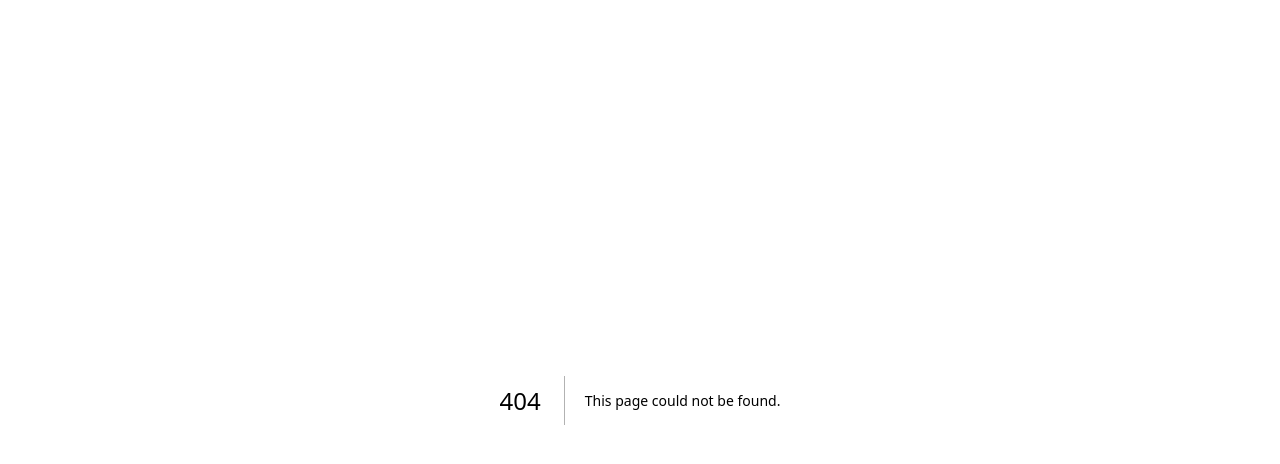
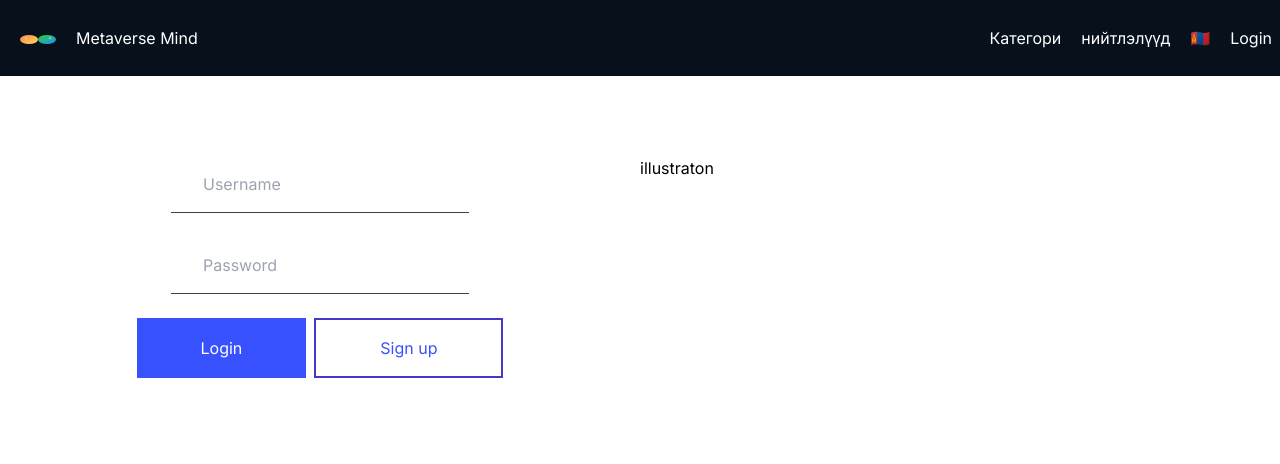
Before and after one commit to mongonsh/metaverse-mind-ui, a Next.js app: page /admin/auth/login in a window 1280 px wide. Before the commit this address had no page. Shown: the top 464 px of the page. Built offline with nearby package versions, Linux system fonts and the light colour scheme.

Commit message:
little fix

```diff
--- a/src/app/admin/article/create/page.tsx
+++ b/src/app/admin/article/create/page.tsx
@@ -12,7 +12,9 @@ import Image from "next/image";
 
 const Article = () => {
   const [title, setTitle] = useState<string>("");
+  const [titleJp, setTitleJp] = useState<string>("");
   const [content, setContent] = useState<string>("");
+  const [contentjp, setContentJp] = useState<string>("");
   const [category, setCategory] = useState<string>("");
   const [language, setLanguage] = useState<string>("");
   const [uploadedImage, setUploadedImage] = useState("");
@@ -103,7 +105,7 @@ const Article = () => {
           >
             {categories.map((category: any, idx): any => {
               return (
-                <option value={category?.name} key={idx}>
+                <option value={category?.id} key={idx}>
                   {category?.name}
                 </option>
               );
@@ -136,6 +138,7 @@ const Article = () => {
         >
           Үүсгэх
         </button>
+        <div className="flex gap-3">
           <input
             type="text"
             className="p-2 border-0 border-b-2 border-black"
@@ -144,6 +147,16 @@ const Article = () => {
             onChange={(e) => setTitle(e.target.value)}
             placeholder="Гарчиг"
           />
+
+          <input
+            type="text"
+            className="p-2 border-0 border-b-2 border-black"
+            width={"50%"}
+            value={titleJp}
+            onChange={(e) => setTitleJp(e.target.value)}
+            placeholder="Гарчиг"
+          />
+        </div>
         <label htmlFor="">Cover зураг байршуулах</label>
         <input
           type="file"
@@ -152,7 +165,10 @@ const Article = () => {
             handleFileChange(e);
           }}
         />
+        <div className="flex gap-3">
           <ReactQuillDynamicWrapper value={content} onChange={setContent} />
+          <ReactQuillDynamicWrapper value={contentjp} onChange={setContentJp} />
+        </div>
       </form>
 
       {mediaUrl && (
--- a/src/app/admin/auth/Signin.tsx
+++ /dev/null
@@ -1,7 +0,0 @@
-import React from "react";
-
-function Signin() {
-  return <div>Signin</div>;
-}
-
-export default Signin;
--- /dev/null
+++ b/src/app/admin/auth/login/page.tsx
@@ -0,0 +1,75 @@
+"use client";
+import { useState } from "react";
+import axios from "axios";
+import { useRouter } from "next/navigation";
+
+export default function Login() {
+  const [username, setUsername] = useState("");
+  const [password, setPassword] = useState("");
+  const [error, setError] = useState("");
+  const router = useRouter();
+
+  const handleSubmit = async (e: any) => {
+    e.preventDefault();
+    try {
+      const response = await axios.post(
+        "https://metaverse-mind.vercel.app/accounts/login/",
+        {
+          username: username,
+          password: password,
+        }
+      );
+      console.log(response.data);
+      router.push("/dashboard"); // Redirect after successful login
+    } catch (err) {
+      setError("Invalid credentials");
+    }
+  };
+
+  return (
+    <div className="container mx-auto mt-[80px]">
+      <div className="flex w-full">
+        <form
+          onSubmit={handleSubmit}
+          className="w-[60%] rounded-md h-[100vh] mx-auto flex-1"
+        >
+          <div className="flex flex-col gap-6 items-center justify-center">
+            <input
+              type="text"
+              value={username}
+              onChange={(e) => setUsername(e.target.value)}
+              placeholder="Username"
+              className="px-8 py-4 outline-none border-b-[1px] border-stone-700"
+              required
+            />
+            <input
+              type="password"
+              value={password}
+              onChange={(e) => setPassword(e.target.value)}
+              placeholder="Password"
+              className="px-8 py-4 outline-none border-b-[1px] border-stone-700"
+              required
+            />
+            <div className="flex gap-2">
+              <button
+                type="submit"
+                className=" bg-[#3751FE] text-white px-16 py-4"
+              >
+                Login
+              </button>
+              <button
+                type="submit"
+                className=" bg-white text-[#3751FE] px-16 py-4 border-indigo-700 border-2"
+              >
+                Sign up
+              </button>
+            </div>
+          </div>
+        </form>
+        <div className="flex-1">illustraton</div>
+      </div>
+
+      {error && <p>{error}</p>}
+    </div>
+  );
+}
--- /dev/null
+++ b/src/app/admin/page.tsx
@@ -0,0 +1,26 @@
+"use client";
+import React from "react";
+import { useRouter } from "next/navigation";
+import { useEffect } from "react";
+
+function Home() {
+  const router = useRouter();
+
+  useEffect(() => {
+    // Check if the user is authenticated
+    const token = localStorage.getItem("accessToken");
+
+    if (!token) {
+      router.push("/admin/auth/login"); // Redirect to login if not authenticated
+    }
+  }, [0]);
+
+  return (
+    <div>
+      <h1>Admin Page</h1>
+      <p>Welcome to the admin dashboard!</p>
+    </div>
+  );
+}
+
+export default Home;
--- a/src/app/article/[id]/page.tsx
+++ b/src/app/article/[id]/page.tsx
@@ -4,7 +4,7 @@ import Footer from "@/components/Footer";
 import Spinner from "@/components/Spinner";
 import Button from "@/components/Button";
 import Image from "next/image";
-import { BsEye } from "react-icons/bs";
+import { BsEye, BsCalendar, BsPin, BsMessenger } from "react-icons/bs";
 
 // Fetch all article IDs for static generation
 export async function generateStaticParams() {
@@ -60,7 +60,7 @@ export default async function Article({ params }: any) {
           <h1 className="drop-shadow-md font-semibold text-4xl text-center my-3">
             {data.title}
           </h1>
-          <div className="relative h-[500px] shadow-inner shadow-black drop-shadow-lg">
+          <div className="relative h-[500px] shadow-inner">
             <Image
               src={data.media_url}
               alt="economy"
@@ -69,10 +69,20 @@ export default async function Article({ params }: any) {
               style={{ objectFit: "cover", objectPosition: "center" }}
               quality={100}
             />
-            <div className="container mx-auto flex absolute bottom-0 z-50 pb-10 text-white">
-              <p>Sep 23, 2024</p>
-              <p>Tokyo, Japan</p>
-              <p>5 comments</p>
+            <div className="absolute bottom-0 left-0 right-0 z-50 pb-10 text-black bg-white">
+              <div className="container mx-auto flex items-center">
+                <p className="flex gap-2 items-center">
+                  <BsCalendar />
+                  Sep 23, 2024
+                </p>
+                <p className="flex gap-2 items-center">
+                  <BsPin />
+                  Tokyo, Japan
+                </p>
+                <p className="flex gap-2 items-center">
+                  <BsMessenger /> 5 comments
+                </p>
+              </div>
             </div>
           </div>
           <div className="container mx-auto flex justify-between items-center max-sm:flex-col">
--- a/src/app/layout.tsx
+++ b/src/app/layout.tsx
@@ -17,6 +17,11 @@ export default function RootLayout({
   return (
     <html lang="en">
       <head>
+        <meta property="og:image" content="<generated>" />
+        <meta property="og:image:alt" content="About Acme" />
+        <meta property="og:image:type" content="image/png" />
+        <meta property="og:image:width" content="1200" />
+        <meta property="og:image:height" content="630" />
         <meta charSet="UTF-8"></meta>
         <link
           href="https://fonts.googleapis.com/css2?family=Noto+Sans+Mongolian&display=swap"
--- a/src/app/page.tsx
+++ b/src/app/page.tsx
@@ -42,7 +42,7 @@ const Home = () => {
                   <SpecialCard data={articles[0]} />
                 </section>
                 <div className="flex gap-5 flex-1 h-[50vh] py-2 justify-around">
-                  <div className="relative self-start h-[70%] w-[20%] ">
+                  <div className="relative self-start h-[70%] w-[100%] ">
                     <Image
                       alt=""
                       src={"/metaverse_cover.png"}
@@ -51,28 +51,6 @@ const Home = () => {
                         objectFit: "cover",
                       }}
                       className="rounded-md"
-                    />
-                  </div>
-                  <div className="relative self-end h-[70%] w-[20%]">
-                    <Image
-                      alt=""
-                      src={"/metaverse_cover.png"}
-                      fill
-                      className="rounded-md"
-                      style={{
-                        objectFit: "cover",
-                      }}
-                    />
-                  </div>
-                  <div className="relative self-start h-[70%] w-[20%] rounded">
-                    <Image
-                      alt=""
-                      src={"/metaverse_cover.png"}
-                      fill
-                      className="rounded-md"
-                      style={{
-                        objectFit: "cover",
-                      }}
                     />
                   </div>
                 </div>
```
Also changed, not shown: src/app/lib/actions.ts (added). Lines whose indentation alone changed are shown as unchanged.
